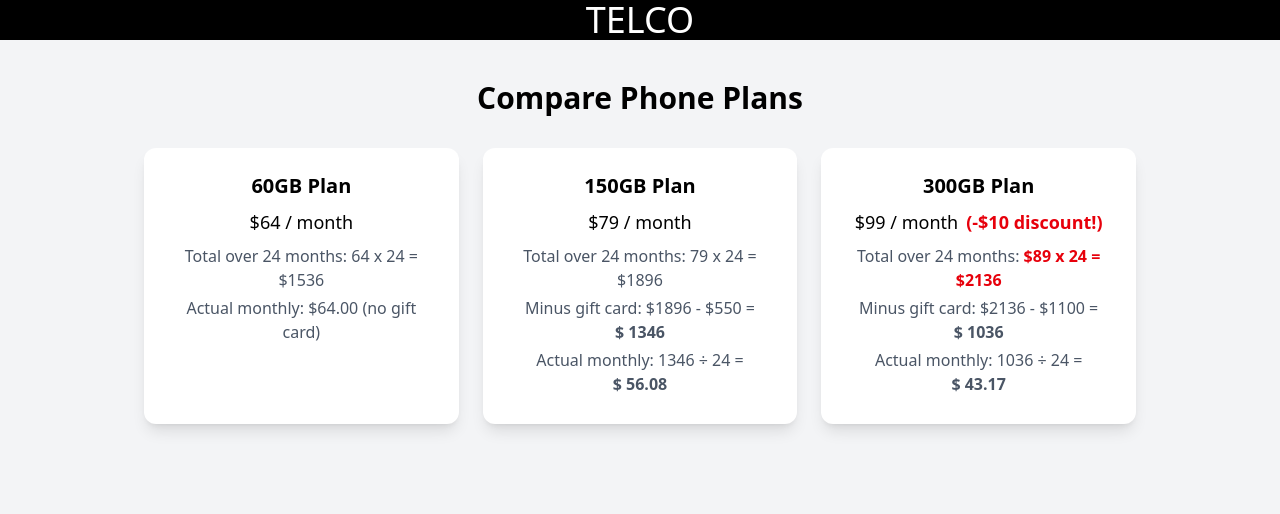
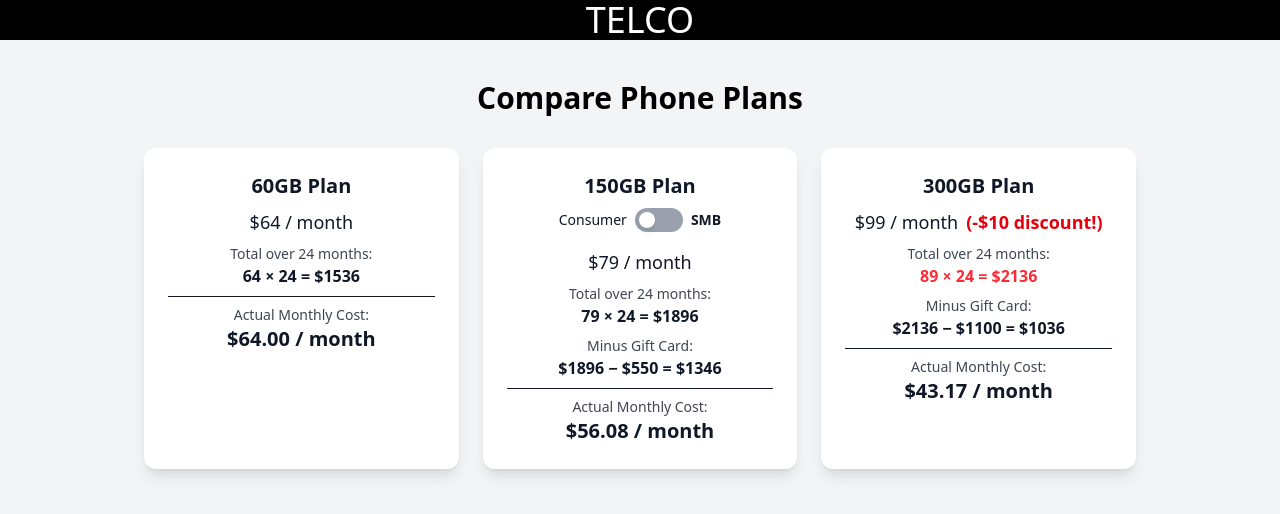
Before and after one commit to m011amad/telco, a React (Vite) app in the folder telco/: page / in a window 1280 px wide. Shown: the top 514 px of the page. Built offline with nearby package versions, Linux system fonts and the light colour scheme.

Commit message:
added SMB

```diff
--- a/telco/src/Plans.jsx
+++ b/telco/src/Plans.jsx
@@ -1,8 +1,16 @@
-import React from "react";
+import React, { useState } from "react";
+
+const PhonePlans = () => {
+  const [isSMB, setIsSMB] = useState(false); // Toggle for 150GB plan
 
   const plans = [
     { name: "60GB", price: 64, months: 24, giftCard: 0 },
-  { name: "150GB", price: 79, months: 24, giftCard: 550 },
+    {
+      name: "150GB",
+      price: 79,
+      months: 24,
+      giftCard: isSMB ? 700 : 550, // SMB logic
+    },
     {
       name: "300GB",
       price: 99,
@@ -12,25 +20,56 @@ const plans = [
     },
   ];
 
-const PhonePlans = () => {
   return (
     <div className="min-h-screen bg-gray-100 flex flex-col items-center py-10">
       <h1 className="text-3xl font-bold mb-8">Compare Phone Plans</h1>
+
       <div className="grid grid-cols-1 md:grid-cols-3 gap-6 w-full max-w-5xl px-4">
         {plans.map((plan) => {
           const discountedPrice = plan.discount
             ? plan.price - plan.discount
             : plan.price;
+
           const total = discountedPrice * plan.months;
           const actualTotal = total - plan.giftCard;
           const actualMonthly = (actualTotal / plan.months).toFixed(2);
 
+          const is150GB = plan.name === "150GB";
+
           return (
             <div
               key={plan.name}
-              className="bg-white shadow-lg rounded-xl p-6 text-center hover:scale-105 transition-transform"
+              className={`
+                shadow-lg rounded-xl p-6 text-center transition-transform hover:scale-105
+                ${
+                  is150GB && isSMB
+                    ? "bg-gray-800 text-white"
+                    : "bg-white text-gray-900"
+                }
+              `}
             >
               <h2 className="text-xl font-semibold mb-2">{plan.name} Plan</h2>
+
+              {/* SMB Toggle only for 150GB */}
+              {is150GB && (
+                <div className="flex justify-center items-center mb-4">
+                  <span className="mr-2 text-sm">Consumer</span>
+                  <button
+                    onClick={() => setIsSMB(!isSMB)}
+                    className={`w-12 h-6 flex items-center rounded-full p-1 transition-colors
+                      ${isSMB ? "bg-green-500" : "bg-gray-400"}
+                    `}
+                  >
+                    <div
+                      className={`bg-white w-4 h-4 rounded-full shadow-md transform transition-transform
+                        ${isSMB ? "translate-x-6" : ""}
+                      `}
+                    />
+                  </button>
+                  <span className="ml-2 text-sm font-bold">SMB</span>
+                </div>
+              )}
+
               <p className="text-lg mb-2">
                 ${plan.price} / month
                 {plan.discount && (
@@ -40,34 +79,45 @@ const PhonePlans = () => {
                 )}
               </p>
 
-              {/* Total cost calculation */}
-              <p className="text-gray-600 mb-1">
-                Total over {plan.months} months:{" "}
+              {/* Total calculation */}
+              <div className="mb-2">
+                <p className="text-sm opacity-80">
+                  Total over {plan.months} months:
+                </p>
                 {plan.discount ? (
-                  <span className="text-red-600 font-bold">
-                    ${discountedPrice} x {plan.months} = ${total}
+                  <p className="font-bold text-red-500">
+                    {discountedPrice} × {plan.months} = ${total}
+                  </p>
+                ) : (
+                  <p className="font-bold">
+                    {plan.price} × {plan.months} = ${total}
+                  </p>
+                )}
+              </div>
+
+              {/* Gift card */}
+              {plan.giftCard > 0 && (
+                <div className="mb-2">
+                  <p className="text-sm opacity-80">Minus Gift Card:</p>
+                  <p className="font-bold">
+                    ${total} − ${plan.giftCard} = ${actualTotal}
+                  </p>
+                </div>
+              )}
+
+              {/* Actual monthly */}
+              <div className="mt-2 pt-2 border-t">
+                <p className="text-sm opacity-80">Actual Monthly Cost:</p>
+                <p className="text-xl font-bold">${actualMonthly} / month</p>
+              </div>
+
+              {/* SMB badge */}
+              {is150GB && isSMB && (
+                <div className="mt-4">
+                  <span className="inline-block bg-green-600 text-white px-3 py-1 rounded-full text-sm font-semibold">
+                    SMB Offer Active ($700 Gift Card)
                   </span>
-                ) : (
-                  `${plan.price} x ${plan.months} = $${total}`
-                )}
-              </p>
-
-              {/* Gift card deduction if any */}
-              {plan.giftCard > 0 ? (
-                <>
-                  <p className="text-gray-600 mb-1">
-                    Minus gift card: ${total} - ${plan.giftCard} =
-                    <div className="font-bold"> $ {actualTotal}</div>
-                  </p>
-                  <p className="text-gray-600 mb-1">
-                    Actual monthly: {actualTotal} ÷ {plan.months} =
-                    <div className="font-bold"> $ {actualMonthly}</div>
-                  </p>
-                </>
-              ) : (
-                <p className="text-gray-600 mb-1">
-                  Actual monthly: ${actualMonthly} (no gift card)
-                </p>
+                </div>
               )}
             </div>
           );
```
Lines whose indentation alone changed are shown as unchanged.
